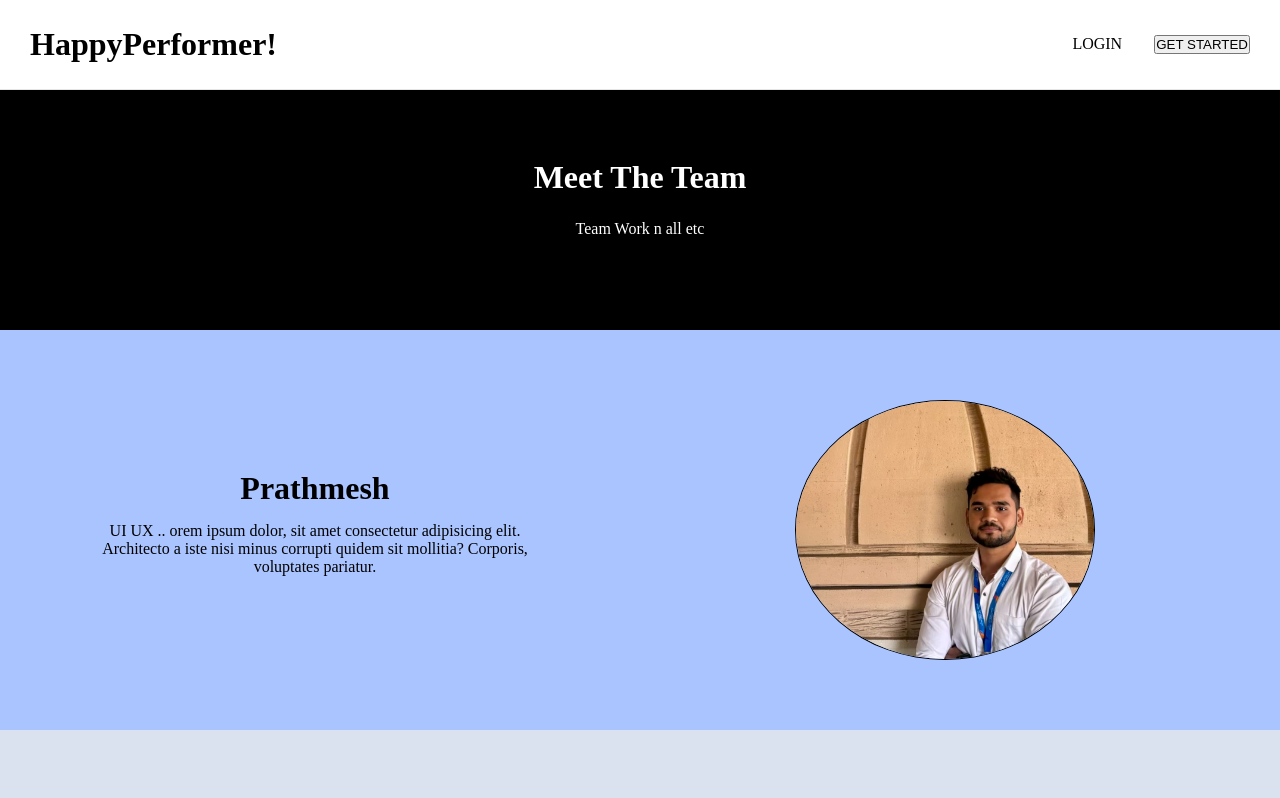
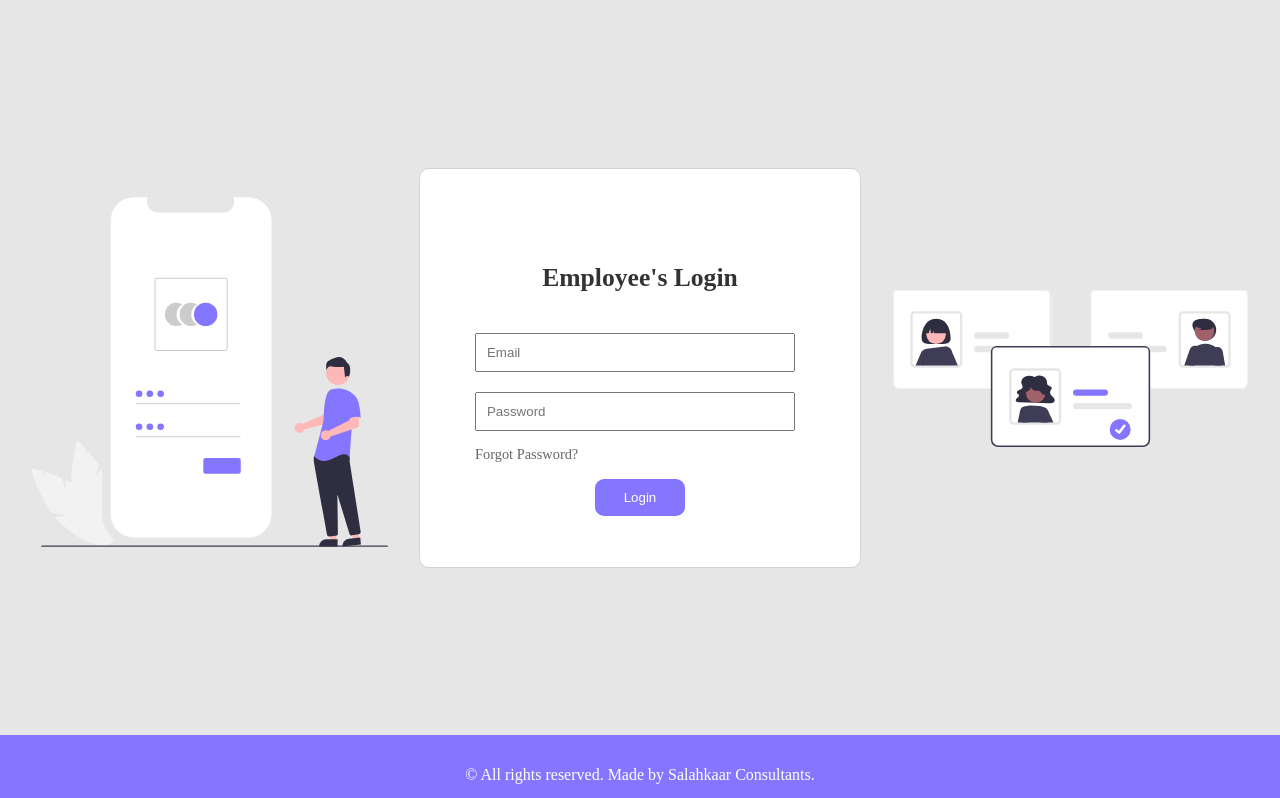
Before and after one commit to DIPAYANPOREL/HappyPerformer, a React (Vite) app in the folder Frontend/: page / in a window 1280 px wide. Shown: the top 798 px of the page. Built offline with nearby package versions, Linux system fonts and the light colour scheme.

Commit message:
Login Page Created along with footer

```diff
--- a/Frontend/src/App.jsx
+++ b/Frontend/src/App.jsx
@@ -1,15 +1,9 @@
-import MeetTheTeam from "./Pages/Landing Page/MeetTheTeam";
+import Login from "./Pages/Software/Login";
 
 function App() {
   return (
     <>
-      <MeetTheTeam />
-      {/* <Home />
-       */}
-      {/* <PrivacyPolicy />
-       */}
-
-      {/* <TermsAndConditions /> */}
+      <Login />
     </>
   );
 }
--- /dev/null
+++ b/Frontend/src/Components/Software Components/Footer.jsx
@@ -0,0 +1,20 @@
+import React from "react";
+import styled from "styled-components";
+
+const Container = styled.div`
+  height: 5rem;
+  display: flex;
+  justify-content: center;
+  align-items: center;
+  font-size: 1rem;
+  font-weight: 300;
+  background-color: #8576ff;
+  color: white;
+`;
+const Footer = () => {
+  return (
+    <Container>© All rights reserved. Made by Salahkaar Consultants.</Container>
+  );
+};
+
+export default Footer;
--- /dev/null
+++ b/Frontend/src/Pages/Software/Login.jsx
@@ -0,0 +1,112 @@
+import React from "react";
+import styled from "styled-components";
+import Footer from "../../Components/Software Components/Footer";
+import LogoTwo from "../../assets/Login2.svg";
+import LogoOne from "../../assets/login1.svg";
+
+const Container = styled.div`
+  height: 735px;
+  background-color: #e6e6e6;
+  display: flex;
+  align-items: center;
+  justify-content: center;
+`;
+const Left = styled.div`
+  flex: 1;
+  display: flex;
+  align-items: center;
+  justify-content: center;
+  height: 60vh;
+`;
+const Center = styled.div`
+  flex: 1;
+  display: flex;
+  align-items: center;
+  justify-content: center;
+  background-color: #fff;
+  height: 50vh;
+  flex-direction: column;
+  padding: 10px;
+  border-radius: 10px;
+  border: 1px solid lightgray;
+`;
+const Right = styled.div`
+  flex: 1;
+  display: flex;
+  align-items: center;
+  justify-content: center;
+  height: 60vh;
+`;
+
+const FormLogin = styled.form`
+  display: flex;
+  flex-direction: column;
+  margin: 20px auto;
+`;
+const Title = styled.h2`
+  color: #333;
+  font-size: 1.6rem;
+  font-weight: bold;
+  text-align: center;
+  margin-top: 5rem;
+`;
+const Button = styled.button`
+  width: 7vw;
+  border: none;
+  padding: 11px 15px;
+  background-color: #8576ff;
+  color: white;
+  cursor: pointer;
+  margin: 1rem auto;
+  border-radius: 9px;
+`;
+
+const Input = styled.input`
+  min-width: 40%;
+  margin: 20px 10px 0px 0px;
+  padding: 10px;
+  width: 25vw;
+`;
+
+const ForgotPass = styled.a`
+  color: #666;
+  font-size: 0.9rem;
+  text-decoration: none;
+  margin-top: 15px;
+  cursor: pointer;
+  &:hover {
+    text-decoration: underline;
+  }
+`;
+
+const ImageContainer = styled.img`
+  height: 45vh;
+  max-width: 85%;
+`;
+const MainContainer = styled.div``;
+const Login = () => {
+  return (
+    <MainContainer>
+      <Container>
+        <Left>
+          <ImageContainer src={LogoOne} />
+        </Left>
+        <Center>
+          <Title>Employee's Login</Title>
+          <FormLogin>
+            <Input type="email" required placeholder="Email" />
+            <Input type="password" required placeholder="Password" />
+            <ForgotPass>Forgot Password?</ForgotPass>
+            <Button> Login</Button>
+          </FormLogin>
+        </Center>
+        <Right>
+          <ImageContainer src={LogoTwo} />
+        </Right>
+      </Container>
+      <Footer />
+    </MainContainer>
+  );
+};
+
+export default Login;
```
Also changed, not shown: Frontend/src/assets/Login2.svg (added), Frontend/src/assets/login1.svg (added).
